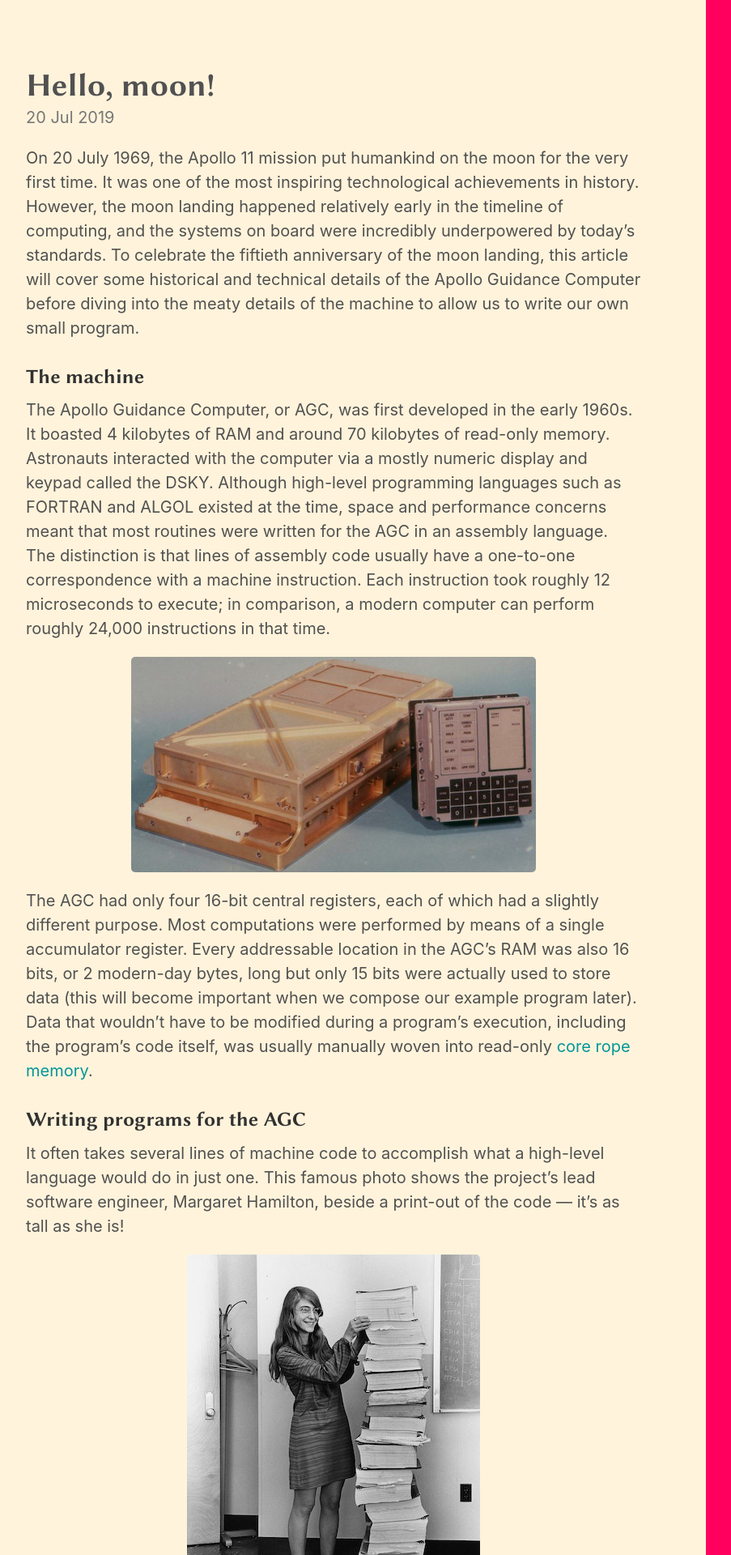
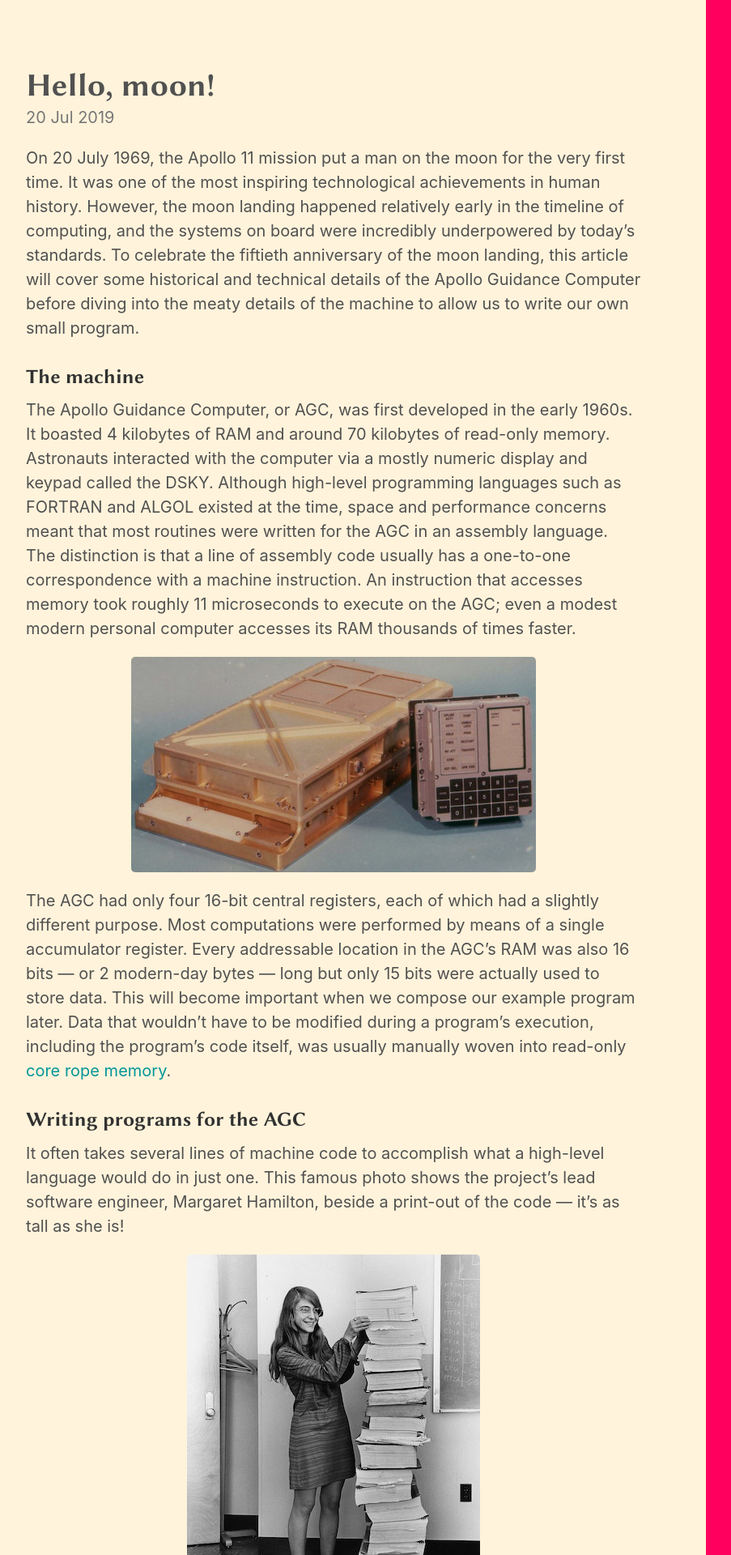
Before and after one commit to marcelgoh/marcelgoh.github.io, a Jekyll site: the page built from _posts/2019-07-20--hello-moon.md, in a window 1280 px wide. Shown: the top 1920 px of the page at 81% size, without its empty margins (48-951 px from the left). Built offline with Jekyll 4.4.1, drawn with Linux system fonts in a browser that asks for light colours; some web fonts are replaced; formulas are drawn with MathJax 3; a script that is not in the unit is left out; some of the changed lines change nothing that is shown; some of the changed text lies outside the part shown.

Commit message:
Lots of little changes in text

````diff
--- a/_posts/2019-07-20--hello-moon.md
+++ b/_posts/2019-07-20--hello-moon.md
@@ -7,16 +7,16 @@ mathjax: true
 excerpt_separator:  <!--more-->
 ---
 
-On 20 July 1969, the Apollo 11 mission put humankind on the moon for the very first time. It was one of the most inspiring technological achievements in history. However, the moon landing happened relatively early in the timeline of computing, and the systems on board were incredibly underpowered by today’s standards. To celebrate the fiftieth anniversary of the moon landing, this article will cover some historical and technical details of the Apollo Guidance Computer before diving into the meaty details of the machine to allow us to write our own small program.
+On 20 July 1969, the Apollo 11 mission put a man on the moon for the very first time. It was one of the most inspiring technological achievements in human history. However, the moon landing happened relatively early in the timeline of computing, and the systems on board were incredibly underpowered by today’s standards. To celebrate the fiftieth anniversary of the moon landing, this article will cover some historical and technical details of the Apollo Guidance Computer before diving into the meaty details of the machine to allow us to write our own small program.
 <!--more-->
 
 ### The machine
 
-The Apollo Guidance Computer, or AGC, was first developed in the early 1960s. It boasted 4 kilobytes of RAM and around 70 kilobytes of read-only memory. Astronauts interacted with the computer via a mostly numeric display and keypad called the DSKY. Although high-level programming languages such as FORTRAN and ALGOL existed at the time, space and performance concerns meant that most routines were written for the AGC in an assembly language. The distinction is that lines of assembly code usually have a one-to-one correspondence with a machine instruction. Each instruction took roughly 12 microseconds to execute; in comparison, a modern computer can perform roughly 24,000 instructions in that time.
+The Apollo Guidance Computer, or AGC, was first developed in the early 1960s. It boasted 4 kilobytes of RAM and around 70 kilobytes of read-only memory. Astronauts interacted with the computer via a mostly numeric display and keypad called the DSKY. Although high-level programming languages such as FORTRAN and ALGOL existed at the time, space and performance concerns meant that most routines were written for the AGC in an assembly language. The distinction is that a line of assembly code usually has a one-to-one correspondence with a machine instruction. An instruction that accesses memory took roughly 11 microseconds to execute on the AGC; even a modest modern personal computer accesses its RAM thousands of times faster.
 
 ![agc-dsky]({{ site.baseurl }}/media/hello-moon/agc-dsky.jpg){: .center-image}
 
-The AGC had only four 16-bit central registers, each of which had a slightly different purpose. Most computations were performed by means of a single accumulator register. Every addressable location in the AGC's RAM was also 16 bits, or 2 modern-day bytes, long but only 15 bits were actually used to store data (this will become important when we compose our example program later). Data that wouldn't have to be modified during a program's execution, including the program's code itself, was usually manually woven into read-only [core rope memory](https://en.wikipedia.org/wiki/Core_rope_memory).
+The AGC had only four 16-bit central registers, each of which had a slightly different purpose. Most computations were performed by means of a single accumulator register. Every addressable location in the AGC's RAM was also 16 bits &mdash; or 2 modern-day bytes &mdash; long but only 15 bits were actually used to store data. This will become important when we compose our example program later. Data that wouldn't have to be modified during a program's execution, including the program's code itself, was usually manually woven into read-only [core rope memory](https://en.wikipedia.org/wiki/Core_rope_memory).
 
 ### Writing programs for the AGC
 
@@ -24,15 +24,15 @@ It often takes several lines of machine code to accomplish what a high-level lan
 
 ![hamilton]({{ site.baseurl }}/media/hello-moon/hamilton.jpg){: .center-image}
 
-Over the decades, most of this code has been painstakingly transcribed by volunteers and is publicly available in [this repository](https://github.com/chrislgarry/Apollo-11). While assembly language is rather difficult to read and understand, the in-line comments that accompany the listings are quite entertaining to sift through. The jokes and quirky remarks suggest that Hamilton and her team of programmers had quite a bit of fun writing this code during what must surely have been an exhausting and stressful project. My personal favourite is [here](https://github.com/chrislgarry/Apollo-11/blob/27e2acf88a6345e2b1064c8b006a154363937050/Luminary099/LUNAR_LANDING_GUIDANCE_EQUATIONS.agc#L179-L180): a “temporary” solution that ended up being sent to the moon anyway and that's now immortalised on GitHub!
+Over the decades, most of this code has been painstakingly transcribed by volunteers and is publicly available in [this repository](https://github.com/chrislgarry/Apollo-11). While assembly language is rather difficult to read and understand, the in-line comments that accompany the listings are quite entertaining to sift through. The jokes and quirky remarks suggest that Hamilton and her team of programmers had quite a bit of fun writing this code during what must surely have been an exhausting and stressful project. My personal favourite snippet is [here](https://github.com/chrislgarry/Apollo-11/blob/27e2acf88a6345e2b1064c8b006a154363937050/Luminary099/LUNAR_LANDING_GUIDANCE_EQUATIONS.agc#L179-L180): a “temporary” solution that ended up being sent to the moon anyway and that's now immortalised on GitHub!
 
 Considering the scope of the project, it is remarkable that Apollo 11's guidance software was largely bug-free. The terrifying alarms that went off in the seconds before landing were the result of a known design flaw in a radar peripheral, which added unnecessary load to the machine. Without the benefit of a proper operating system like most computers have today, the team had to design their own multi-tasking priority system. This innovation allowed the most important control and guidance procedures to run unaffected by the hardware error, saving the mission.
 
 ### Hello, moon?
 
-The AGC was phased out by the mid-1970s. By the end of that decade, it would have been so outdated that home computers like as the Apple II could have given it a run for its money. In honour of the AGC's legacy, I thought it would be fun to write a short program in AGC's assembly code. When learning a new language, it is customary for programmers to write a "Hello, world!" program that simply prints those two words to the console. Since the DSKY only prints numbers, we're going to print the number 07734 to the seven-segment display. (In a real test-run, we would then radio to tell the astronaut to flip him- or herself upside-down to read the greeting. I reckon this is easily done in outer space.)
+The AGC was phased out by the mid-1970s. By the end of that decade, it would have been so outdated that home computers like the Apple II could have given it a run for its money. In honour of the AGC's legacy, I thought it would be fun to write a short program in AGC assembly language. When learning a new language, it is customary for programmers to write a "Hello, world!" program that simply prints those two words to the console. Since the DSKY only prints numbers, we're going to print the number 07734 to the seven-segment display. (In a real test-run, we would then radio to tell the astronaut to flip himself upside-down to read the greeting. I reckon this is easily done in outer space.)
 
-First we need to understand how the AGC deals with data. This section refers heavily to the [developer info](https://www.ibiblio.org/apollo/developer.html) that can be found in the documentation of Ronald Burkey's AGC simulator. (The diagrams below are also from his website.) As I mentioned earlier, a word in memory is 15 bits long and is usually written in octal (base-8) representation. Since $8 = 2^3$, a 15-bit number can be represented with exactly 5 octal digits, by converting the bits in groups of three:
+First we need to understand how the AGC deals with data. This section refers heavily to the [developer info](https://www.ibiblio.org/apollo/developer.html) that can be found in the documentation of Ronald Burkey's AGC simulator. (The diagrams below are also from his website.) As I mentioned earlier, a word in memory is 15 bits long and is usually written in octal (base-8) representation. Since $8 = 2^3$, a 15-bit number can be represented with exactly $15/3 = 5$ octal digits, by converting the bits in groups of three:
 
 ```
 Binary: 100 010 110 101 001
@@ -60,7 +60,7 @@ So the three words we will need to send to the DSKY are:
  0110 0 11011 01101     Sets digit 14 to 3 and digit 15 to 4.
 ```
 
-To clear the accumulator register and load a new word from, say, memory address `K` into it, we use the instruction `CA K`. Then to actually send these messages to the DSKY, we use the `WRITE` instruction, which takes as its argument a channel number &mdash; in particular, channel 10 (octal) refers to the DSKY. The instruction causes the contents of the accumulator register to be sent over the channel.  Now we can organise our data, converting the signals into octal representation, and compose the full routine:
+To clear the accumulator register and load a new word from, say, memory address `K` into it, we use the instruction `CA K`. Then to actually send these messages to the DSKY, we use the `WRITE` instruction, which takes as its argument a channel number. In particular, channel 10 (octal) refers to the DSKY. The instruction causes the contents of the accumulator register to be sent over the channel.  Now we can organise our data, converting the signals into octal representation, and compose the full routine:
 
 ```
 # CONSTANTS AND VARIABLES
@@ -85,7 +85,7 @@ CHAN10  EQUALS  10          # DSKY CHANNEL.
 
 Upon running this routine, the DSKY should display the numbers 07734 on the first five-digit display.
 
-__Disclaimer:__ _I was not able to actually test this code on the yaAGC simulator, as it has rather poor compatibility with newer Macs. The simulator reportedly works fine on most other platforms, so I'd really appreciate if anyone who has a working simulator could run the above routine to verify that no errors were made._
+__Disclaimer:__ _I have not actually run this code on a real Apollo spacecraft. I was also unable to test this code on the yaAGC simulator, as it has rather poor compatibility with newer Macs. The simulator reportedly works fine on most other platforms, so I'd really appreciate if anyone who has a working simulator could run the above routine to verify that no mistakes were made._
 
 ### Conclusion
 
@@ -99,4 +99,5 @@ As a whole, the moon missions of the sixties and seventies will continue to insp
 + [Margaret Hamilton (software engineer) &mdash; Wikipedia](https://en.wikipedia.org/wiki/Margaret_Hamilton_(software_engineer))
 + [Apollo Guidance Computer &mdash; Wikipedia](https://en.wikipedia.org/wiki/Apollo_Guidance_Computer)
 + [Apollo 11 Had a Hidden Hero: Software &mdash; Wall Street Journal](https://www.wsj.com/articles/apollo-11-had-a-hidden-hero-software-11563153001)
++ [Don Eyles presents his paper copy of Apollo source code &mdash; YouTube](https://www.youtube.com/watch?v=H0ITFbDuJz0)
 + [AGC Simulator Project](https://www.ibiblio.org/apollo/index.html)
````
